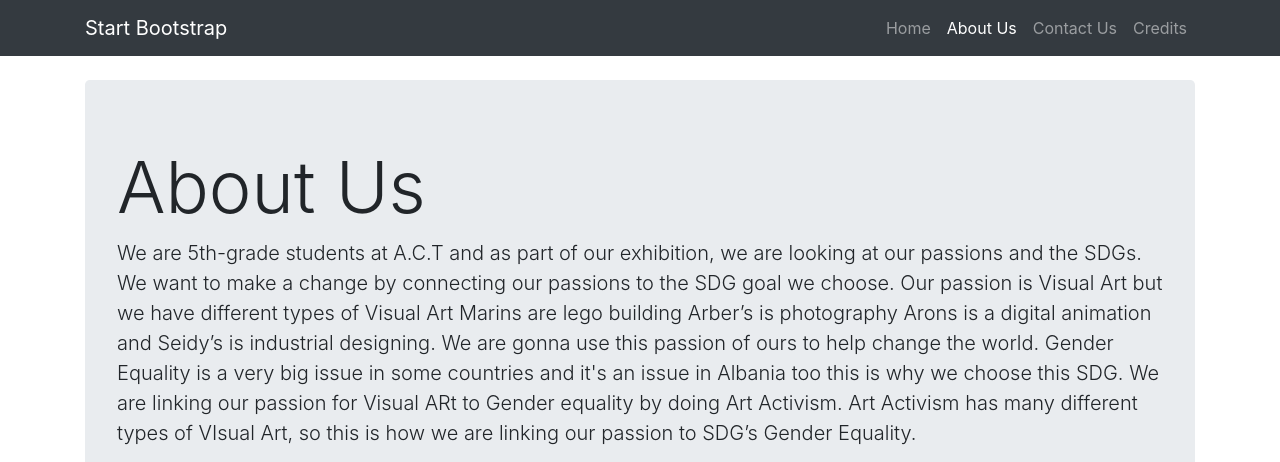
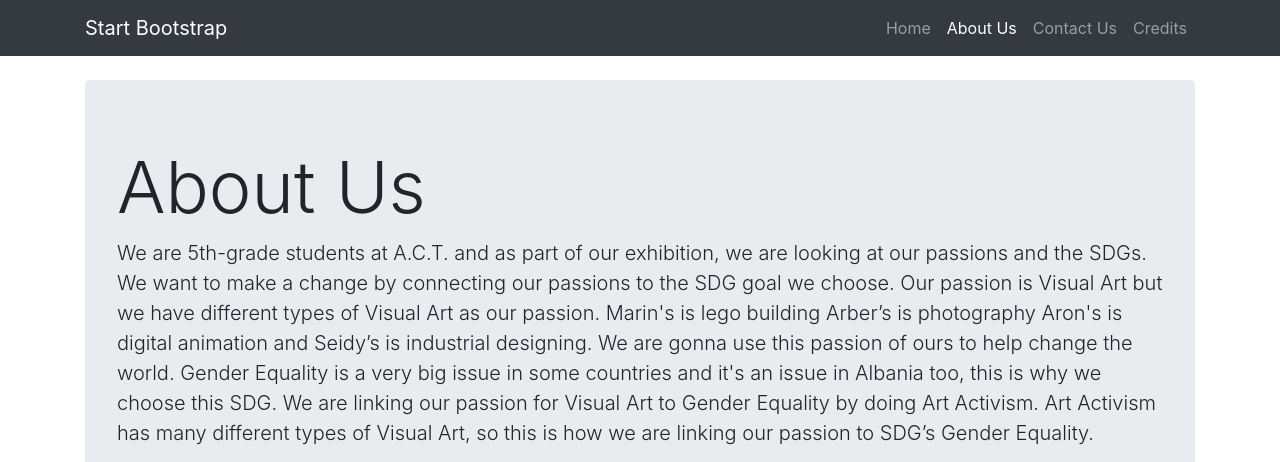
Before and after one commit to mjubica/exibition, a plain HTML site: page about.html in a window 1280 px wide. Shown: the top 462 px of the page. Drawn offline with nearby package versions, Linux system fonts and the light colour scheme.

Commit message:
paragraph

```diff
--- a/about.html
+++ b/about.html
@@ -41,7 +41,7 @@
             <!-- Jumbotron Header-->
             <header class="jumbotron my-4">
                 <h1 class="display-3">About Us</h1>
-                <p class="lead">We are 5th-grade students at A.C.T and as part of our exhibition, we are looking at our passions and the SDGs. We want to make a change by connecting our passions to the SDG goal we choose. Our passion is Visual Art but we have different types of Visual Art Marins are lego building Arber’s is photography Arons is a digital animation and Seidy’s is industrial designing. We are gonna use this passion of ours to help change the world. Gender Equality is a very big issue in some countries and it's an issue in Albania too this is why we choose this SDG. We are linking our passion for Visual ARt to Gender equality by doing Art Activism. Art Activism has many different types of VIsual Art, so this is how we are linking our passion to SDG’s Gender Equality.
+                <p class="lead">We are 5th-grade students at A.C.T. and as part of our exhibition, we are looking at our passions and the SDGs. We want to make a change by connecting our passions to the SDG goal we choose. Our passion is Visual Art but we have different types of Visual Art as our passion. Marin's is lego building Arber’s is photography Aron's is digital animation and Seidy’s is industrial designing. We are gonna use this passion of ours to help change the world. Gender Equality is a very big issue in some countries and it's an issue in Albania too, this is why we choose this SDG. We are linking our passion for Visual Art to Gender Equality by doing Art Activism. Art Activism has many different types of Visual Art, so this is how we are linking our passion to SDG’s Gender Equality.
 
                 </p>
                 <img class="card-img-top" src="assets/IMG_2533.JPG" alt="..." />
```
